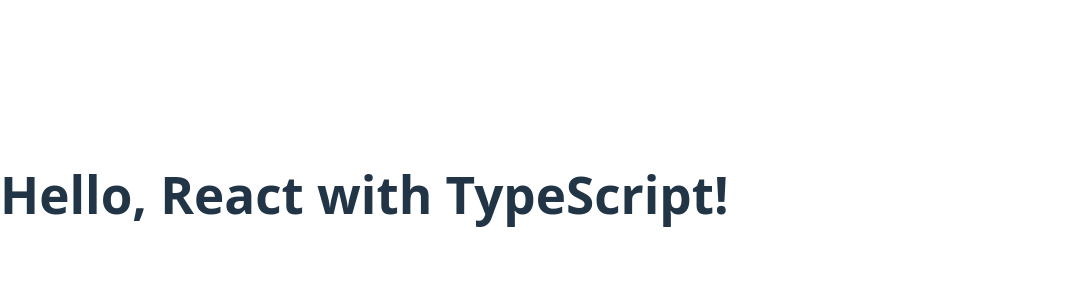
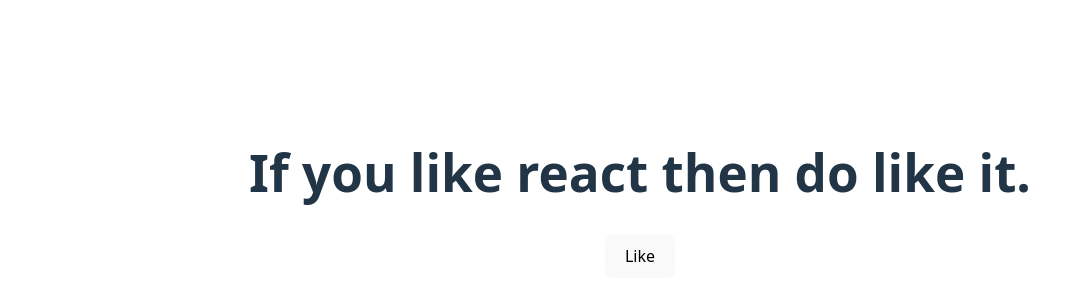
Before and after one commit to ajmaljaleel458/LearnReact, a React (Vite) app: page / in a window 1280 px wide. Shown: the part 206-506 px from the top of the page, without its empty margins (0-1087 px from the left). Built offline with nearby package versions, Linux system fonts and the light colour scheme.

Commit message:
feat: update App component to include LikeButton and modify heading text

```diff
--- a/src/App.css
+++ b/src/App.css
@@ -1,6 +1,6 @@
 #root {
-  max-width: 1280px;
-  padding: 2rem;
+  width: 100%;
+  height: 100vh;
   text-align: center;
   display: flex;
   justify-content: center;
--- a/src/App.tsx
+++ b/src/App.tsx
@@ -1,7 +1,14 @@
+import "./App.css";
+
+function LikeButton() {
+  return <button>Like</button>;
+}
+
 function App() {
   return (
     <div className="App">
-      <h1>Hello, React with TypeScript!</h1>
+      <h1>If you like react then do like it.</h1>
+      <LikeButton />
     </div>
   );
 }
```
